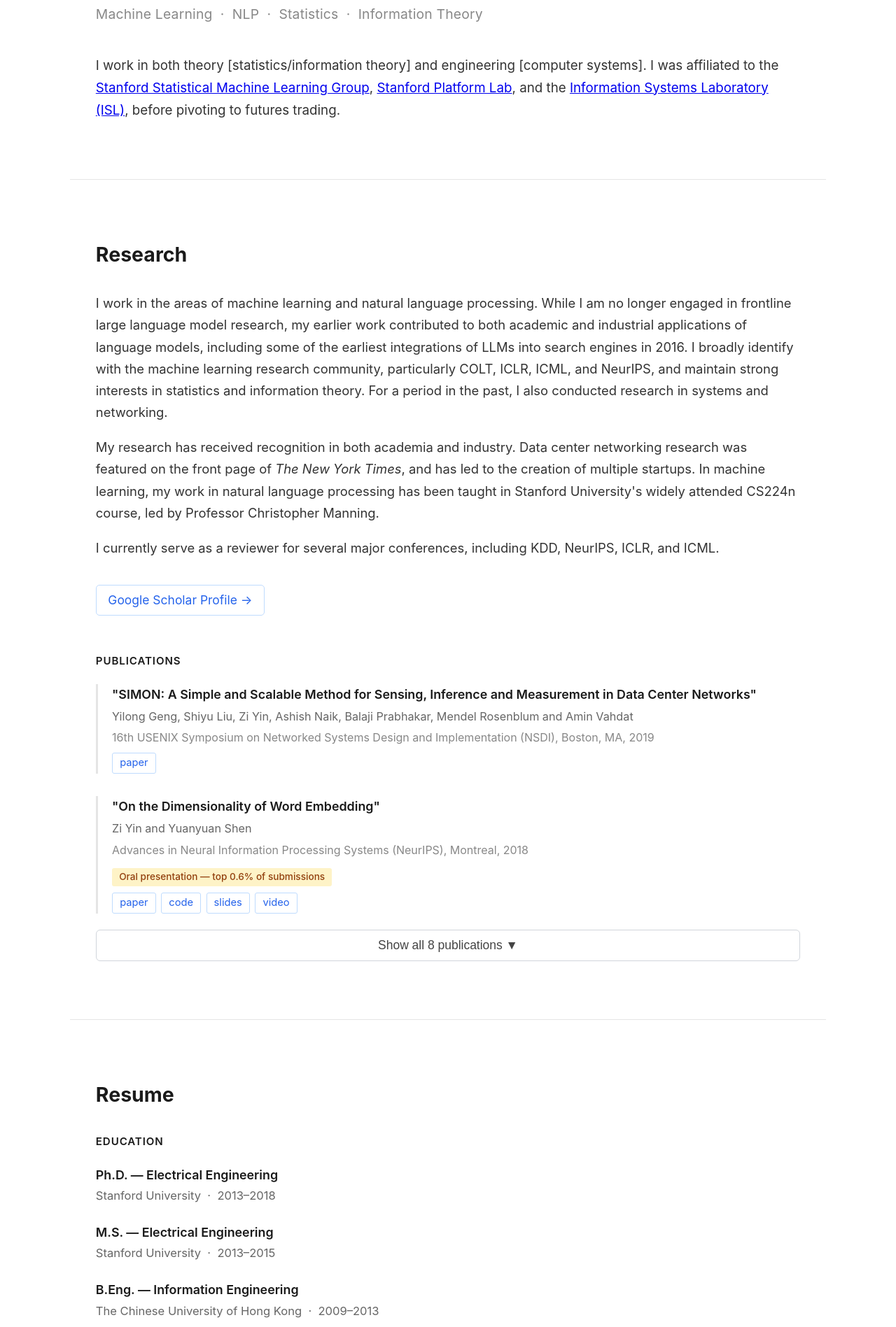
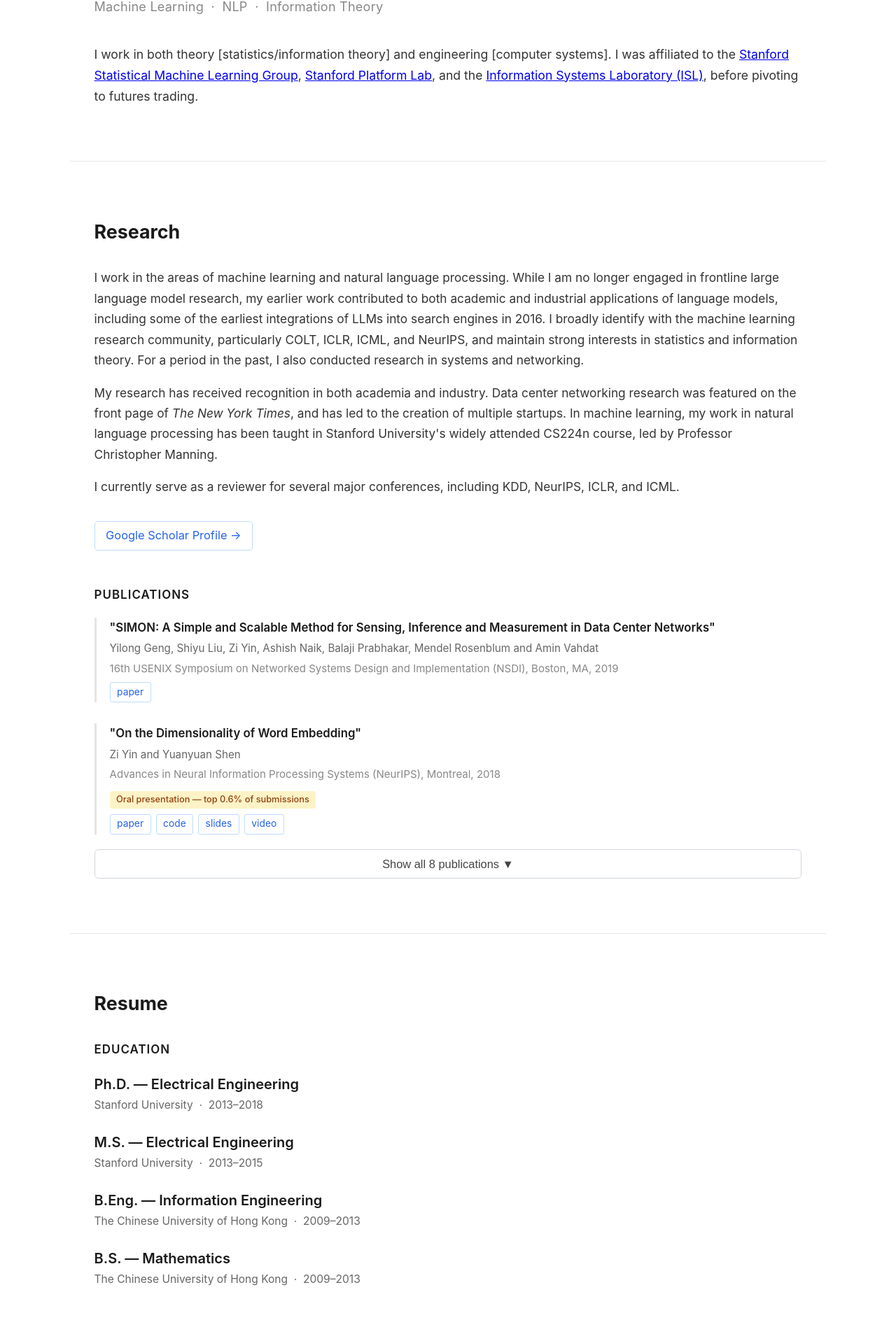
Before and after one commit to ziyin-dl/ziyin-site, a plain HTML site: page index.html in a window 1280 px wide. Shown: the part 224-2121 px from the top of the page at 70% size. Drawn offline with Linux system fonts and the light colour scheme.

Commit message:
font size tweaks, remove Statistics subtitle, larger resume headings and roles, GA4

```diff
--- a/index.html
+++ b/index.html
@@ -5,10 +5,19 @@
 <meta name="viewport" content="width=device-width, initial-scale=1.0">
 <title>Zi Yin</title>
 <meta name="description" content="Zi Yin — Machine Learning, NLP, Statistics, Information Theory. Former Stanford researcher, now in futures trading.">
+
+<!-- Google tag (gtag.js) -->
+<script async src="https://www.googletagmanager.com/gtag/js?id=G-394ZKDFR2Z"></script>
+<script>
+  window.dataLayer = window.dataLayer || [];
+  function gtag(){dataLayer.push(arguments);}
+  gtag('js', new Date());
+  gtag('config', 'G-394ZKDFR2Z');
+</script>
 <style>
 * { box-sizing: border-box; margin: 0; padding: 0; }
 
-html { font-size: 115%; }
+html { font-size: 108%; }
 
 body {
   font-family: -apple-system, BlinkMacSystemFont, 'Segoe UI', Roboto, 'Helvetica Neue', Arial, sans-serif;
@@ -91,13 +100,12 @@ h2 {
 }
 
 h3 {
-  font-size: 1.05rem;
   font-weight: 600;
   margin-bottom: 1.1rem;
   color: #1a1a1a;
   text-transform: uppercase;
   letter-spacing: 0.06em;
-  font-size: 0.82rem;
+  font-size: 0.98rem;
 }
 
 /* ── Research ── */
@@ -194,7 +202,7 @@ h3 {
 
 .resume-item .role {
   font-weight: 600;
-  font-size: 0.97rem;
+  font-size: 1.16rem;
   color: #1a1a1a;
 }
 
@@ -224,7 +232,7 @@ h3 {
 <!-- ══ HOME ══ -->
 <section id="home">
   <div class="name-title">Zi Yin</div>
-  <div class="subtitle">Machine Learning &nbsp;·&nbsp; NLP &nbsp;·&nbsp; Statistics &nbsp;·&nbsp; Information Theory</div>
+  <div class="subtitle">Machine Learning &nbsp;·&nbsp; NLP &nbsp;·&nbsp; Information Theory</div>
   <p class="bio">I work in both theory [statistics/information theory] and engineering [computer systems]. I was affiliated to the <a href="http://statsml.stanford.edu/" target="_blank" rel="noopener">Stanford Statistical Machine Learning Group</a>, <a href="https://platformlab.stanford.edu" target="_blank" rel="noopener">Stanford Platform Lab</a>, and the <a href="http://isl.stanford.edu/" target="_blank" rel="noopener">Information Systems Laboratory (ISL)</a>, before pivoting to futures trading.</p>
 </section>
 
```
